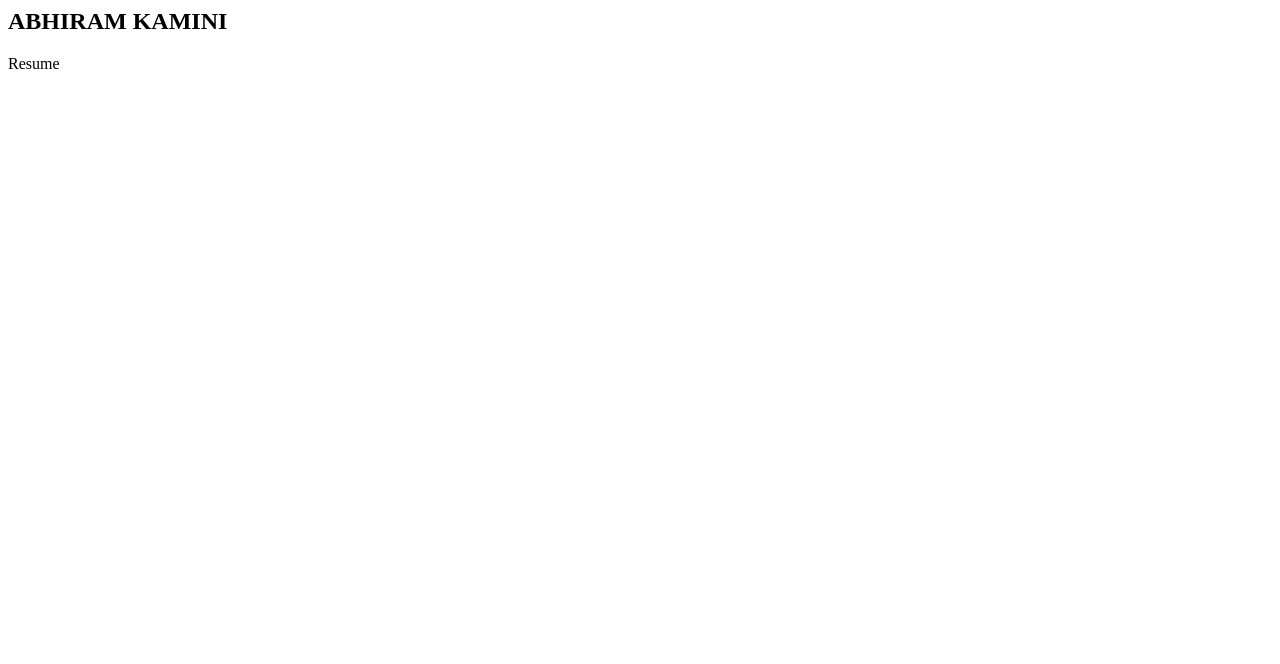
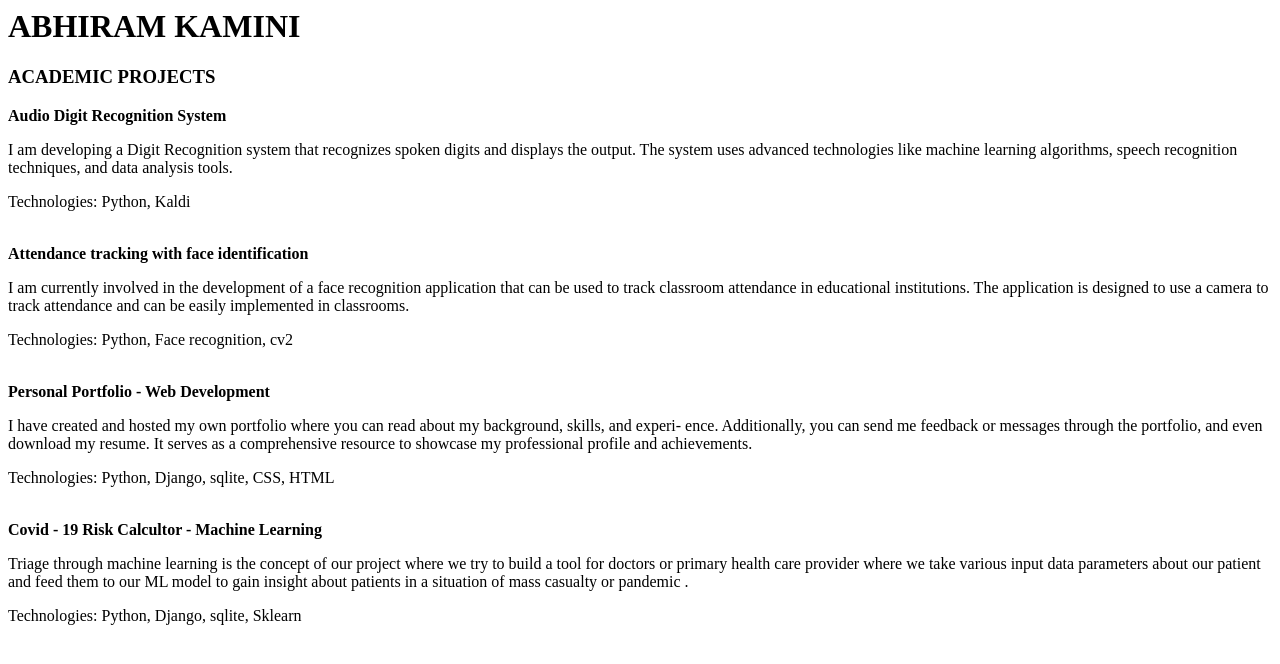
Before and after one commit to abhiramk6/abhiramk6.github.io, a plain HTML site: page index.html in a window 1280 px wide. Drawn offline with Linux system fonts and the light colour scheme.

Commit message:
Update index.html

```diff
--- a/index.html
+++ b/index.html
@@ -3,9 +3,29 @@
     <title>
       abhiram
     </title>
+    <link rel="stylesheet" href="style.css">
   </head>
-  <h2>ABHIRAM KAMINI</h2>
 
-    Resume
+  <body>
+  <h1 id="some-id">ABHIRAM KAMINI</h1>
+
+  <h3>ACADEMIC PROJECTS</h3>
+
+  <b class="some-class-1">Audio Digit Recognition System</b>
+  <p>I am developing a Digit Recognition system that recognizes spoken digits and displays the output. The system uses advanced technologies like machine learning algorithms, speech recognition techniques, and data analysis tools.</p>
+  <p>Technologies: Python, Kaldi</p></br>
+
+  <b class="some-class-1">Attendance tracking with face identification</b>
+  <p>I am currently involved in the development of a face recognition application that can be used to track classroom attendance in educational institutions. The application is designed to use a camera to track attendance and can be easily implemented in classrooms.</p>
+  <p>Technologies: Python, Face recognition, cv2</p></br>
+
+  <b class="some-class-1">Personal Portfolio - Web Development</b>
+  <p>I have created and hosted my own portfolio where you can read about my background, skills, and experi- ence. Additionally, you can send me feedback or messages through the portfolio, and even download my resume. It serves as a comprehensive resource to showcase my professional profile and achievements.</p>
+  <p>Technologies: Python, Django, sqlite, CSS, HTML</p></br>
+
+  <b class="some-class-1">Covid - 19 Risk Calcultor - Machine Learning</b>
+  <p>Triage through machine learning is the concept of our project where we try to build a tool for doctors or primary health care provider where we take various input data parameters about our patient and feed them to our ML model to gain insight about patients in a situation of mass casualty or pandemic .</p>
+  <p>Technologies: Python, Django, sqlite, Sklearn</p></br>
+
   </body>
 </html>
```
